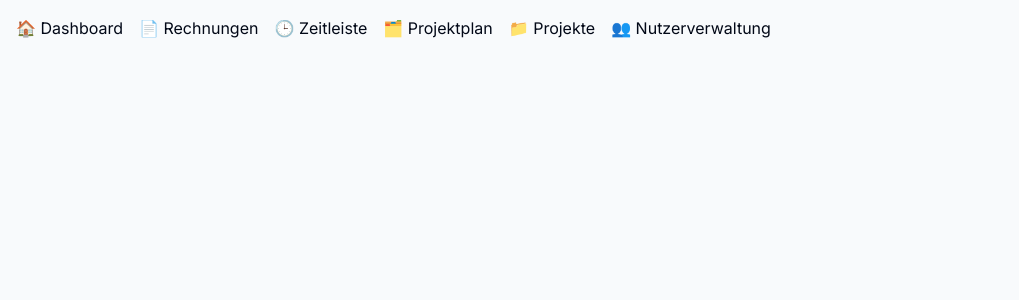
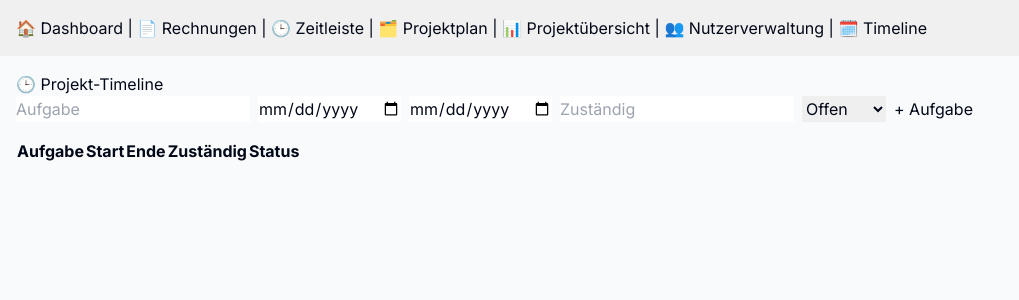
Before and after one commit to styliamo/doesinger-app, a React (Vite) app: page /#/timeline in a window 1280 px wide. Before the commit this address led to /#/projects. Shown: the top 300 px of the page, without its empty margins (0-1019 px from the left). Built offline with nearby package versions, Linux system fonts and the light colour scheme.

Commit message:
feat: add project timeline page + navigation

```diff
--- a/src/App.tsx
+++ b/src/App.tsx
@@ -5,18 +5,21 @@ import Timetable from "@/pages/Timetable";
 import ProjectPlan from "@/pages/ProjectPlan";
 import UserManagement from "@/pages/UserManagement";
 import ProjectOverview from "@/pages/ProjectOverview";
+import ProjectTimeline from "@/pages/ProjectTimeline";
 
-function App() {
+export default function App() {
   return (
     <Router>
-      <nav style={{ display: "flex", gap: "1rem", padding: "1rem" }}>
-        <Link to="/">🏠 Dashboard</Link>
-        <Link to="/invoices">📄 Rechnungen</Link>
-        <Link to="/timetable">🕒 Zeitleiste</Link>
-        <Link to="/plan">🗂️ Projektplan</Link>
-        <Link to="/overview">📁 Projekte</Link>
-        <Link to="/users">👥 Nutzerverwaltung</Link>
+      <nav style={{ padding: "1rem", background: "#f0f0f0" }}>
+        <Link to="/">🏠 Dashboard</Link> |{" "}
+        <Link to="/invoices">📄 Rechnungen</Link> |{" "}
+        <Link to="/timetable">🕒 Zeitleiste</Link> |{" "}
+        <Link to="/plan">🗂️ Projektplan</Link> |{" "}
+        <Link to="/overview">📊 Projektübersicht</Link> |{" "}
+        <Link to="/users">👥 Nutzerverwaltung</Link> |{" "}
+        <Link to="/timeline">🗓️ Timeline</Link>
       </nav>
+
       <Routes>
         <Route path="/" element={<Dashboard />} />
         <Route path="/invoices" element={<InvoicesPage />} />
@@ -24,9 +27,8 @@ function App() {
         <Route path="/plan" element={<ProjectPlan />} />
         <Route path="/overview" element={<ProjectOverview />} />
         <Route path="/users" element={<UserManagement />} />
+        <Route path="/timeline" element={<ProjectTimeline />} />
       </Routes>
     </Router>
   );
 }
-
-export default App;
--- /dev/null
+++ b/src/pages/ProjectTimeline.tsx
@@ -0,0 +1,75 @@
+import { useState } from "react";
+
+interface Task {
+  id: number;
+  name: string;
+  start: string;
+  end: string;
+  assignee: string;
+  status: "offen" | "in Arbeit" | "erledigt";
+}
+
+export default function ProjectTimeline() {
+  const [tasks, setTasks] = useState<Task[]>([]);
+  const [newTask, setNewTask] = useState<Omit<Task, "id">>({
+    name: "",
+    start: "",
+    end: "",
+    assignee: "",
+    status: "offen",
+  });
+
+  const addTask = () => {
+    const id = Date.now();
+    setTasks([...tasks, { id, ...newTask }]);
+    setNewTask({ name: "", start: "", end: "", assignee: "", status: "offen" });
+  };
+
+  const deleteTask = (id: number) => {
+    setTasks(tasks.filter(task => task.id !== id));
+  };
+
+  return (
+    <div style={{ padding: "1rem" }}>
+      <h2>🕒 Projekt-Timeline</h2>
+
+      <div style={{ display: "flex", gap: "0.5rem", marginBottom: "1rem" }}>
+        <input placeholder="Aufgabe" value={newTask.name} onChange={e => setNewTask({ ...newTask, name: e.target.value })} />
+        <input type="date" value={newTask.start} onChange={e => setNewTask({ ...newTask, start: e.target.value })} />
+        <input type="date" value={newTask.end} onChange={e => setNewTask({ ...newTask, end: e.target.value })} />
+        <input placeholder="Zuständig" value={newTask.assignee} onChange={e => setNewTask({ ...newTask, assignee: e.target.value })} />
+        <select value={newTask.status} onChange={e => setNewTask({ ...newTask, status: e.target.value as Task["status"] })}>
+          <option value="offen">Offen</option>
+          <option value="in Arbeit">In Arbeit</option>
+          <option value="erledigt">Erledigt</option>
+        </select>
+        <button onClick={addTask}>+ Aufgabe</button>
+      </div>
+
+      <table>
+        <thead>
+          <tr>
+            <th>Aufgabe</th>
+            <th>Start</th>
+            <th>Ende</th>
+            <th>Zuständig</th>
+            <th>Status</th>
+            <th></th>
+          </tr>
+        </thead>
+        <tbody>
+          {tasks.map(task => (
+            <tr key={task.id}>
+              <td>{task.name}</td>
+              <td>{task.start}</td>
+              <td>{task.end}</td>
+              <td>{task.assignee}</td>
+              <td>{task.status}</td>
+              <td><button onClick={() => deleteTask(task.id)}>🗑️</button></td>
+            </tr>
+          ))}
+        </tbody>
+      </table>
+    </div>
+  );
+}
```
